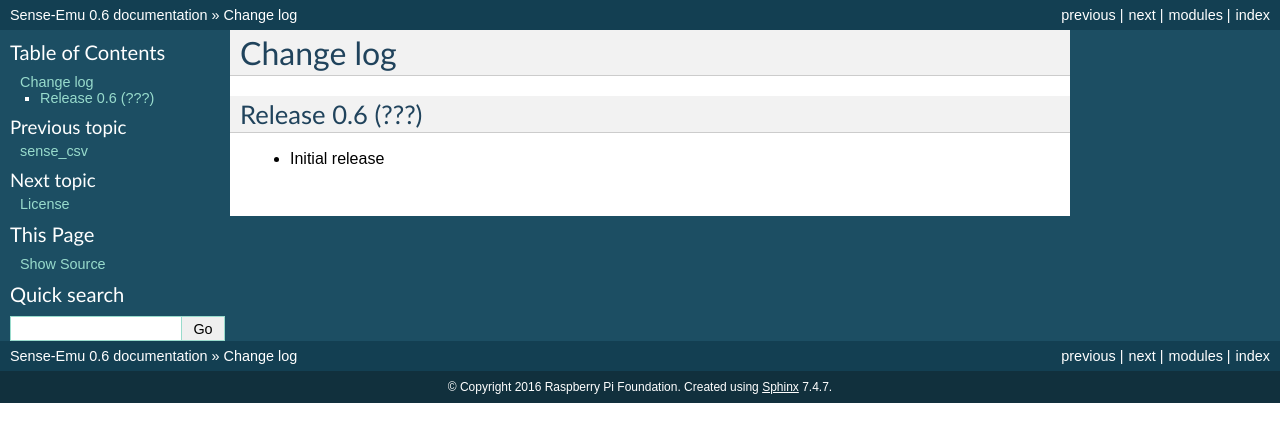
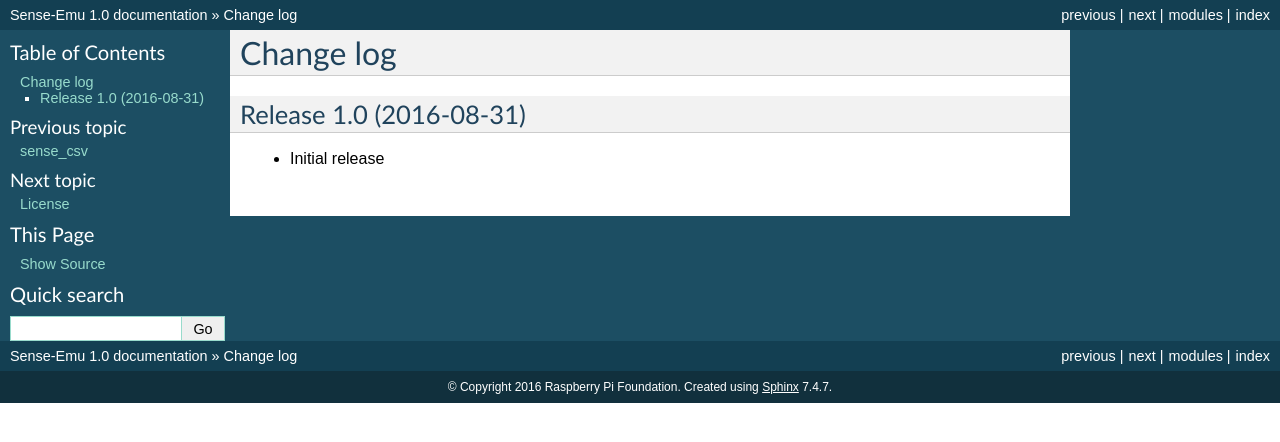
Before and after one commit to astro-pi/python-sense-emu, a Sphinx documentation site: the page built from docs/changelog.rst, in a window 1280 px wide. Shown: the top 442 px of the page. Built offline with Sphinx 7.4.7, drawn with Linux system fonts in a browser that asks for light colours.

Commit message:
Bump version to 1.0 for release

```diff
--- a/docs/changelog.rst
+++ b/docs/changelog.rst
@@ -5,7 +5,7 @@ Change log
 ==========
 
 
-Release 0.6 (???)
-=================
+Release 1.0 (2016-08-31)
+========================
 
 * Initial release
--- a/sense_emu/__init__.py
+++ b/sense_emu/__init__.py
@@ -42,7 +42,7 @@ from .stick import (
     )
 
 __project__      = 'sense-emu'
-__version__      = '0.6'
+__version__      = '1.0'
 __author__       = 'Raspberry Pi Foundation'
 __author_email__ = 'info@raspberrypi.org'
 __url__          = 'http://sense-emu.readthedocs.io/'
```
Also changed, not shown: 1 other file.
